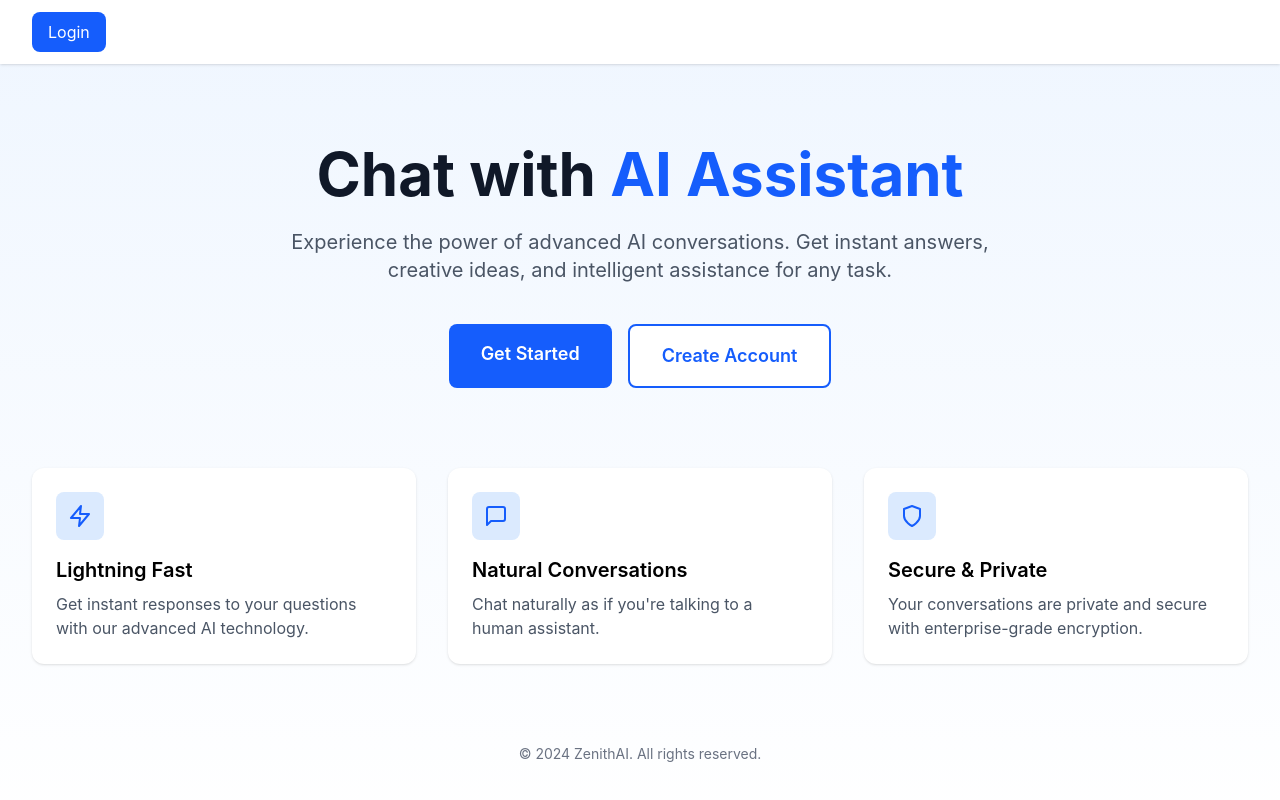
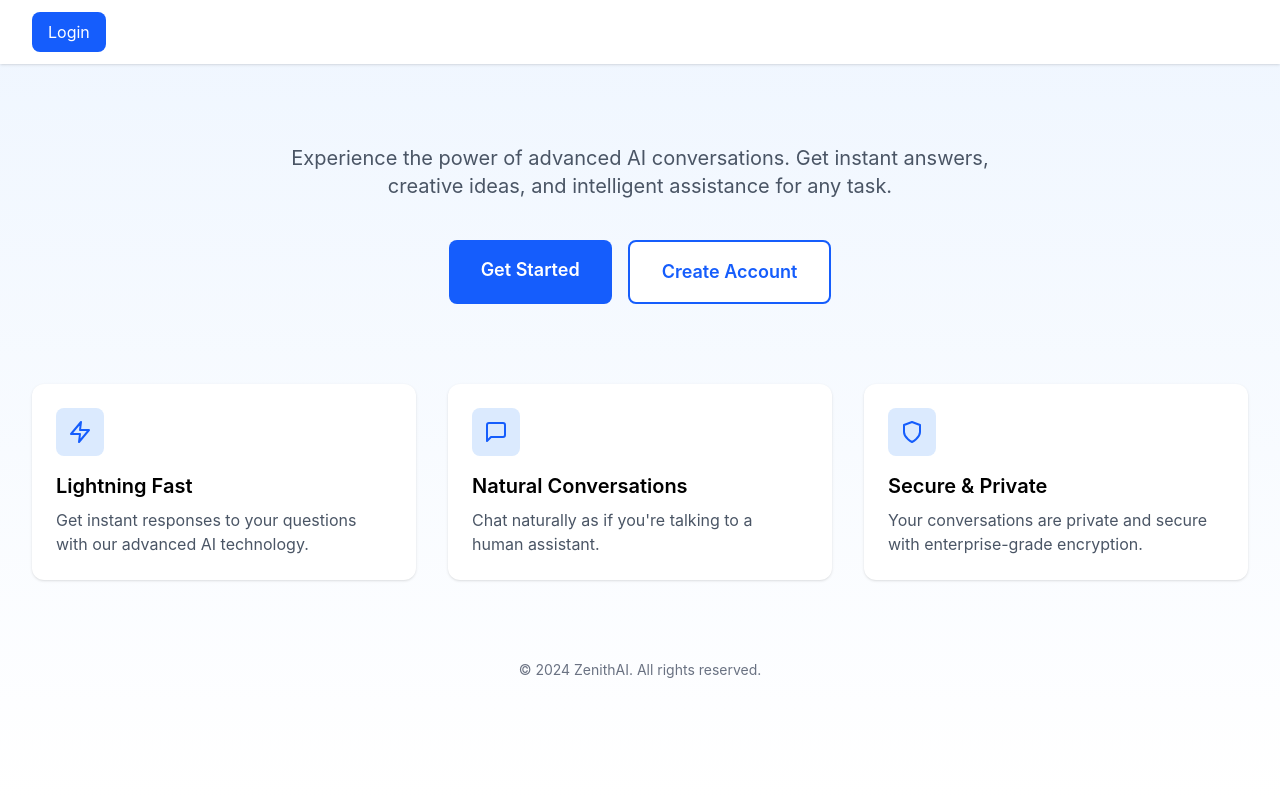
Before and after one commit to DavFilsDev/zenithAI_react-typescript-frontend, a React (Vite) app: page / in a window 1280 px wide. Shown: the top 800 px of the page. Built offline with nearby package versions, Linux system fonts and the light colour scheme; no server answers.

Commit message:
refactor(home-page): remove main heading prototype in hero-section

```diff
--- a/src/pages/Home.tsx
+++ b/src/pages/Home.tsx
@@ -38,11 +38,7 @@ export const Home = () => {
       {/* Hero Section */}
       <div className="max-w-7xl mx-auto px-4 sm:px-6 lg:px-8 py-20">
         <div className="text-center">
-          {/* Main Heading */}
-          <h1 className="text-5xl md:text-6xl font-bold text-gray-900 mb-6">
-            Chat with{' '}
-            <span className="text-blue-600">AI Assistant</span>
-          </h1>
+
 
           {/* Subheading */}
           <p className="text-xl text-gray-600 mb-10 max-w-3xl mx-auto">
```
